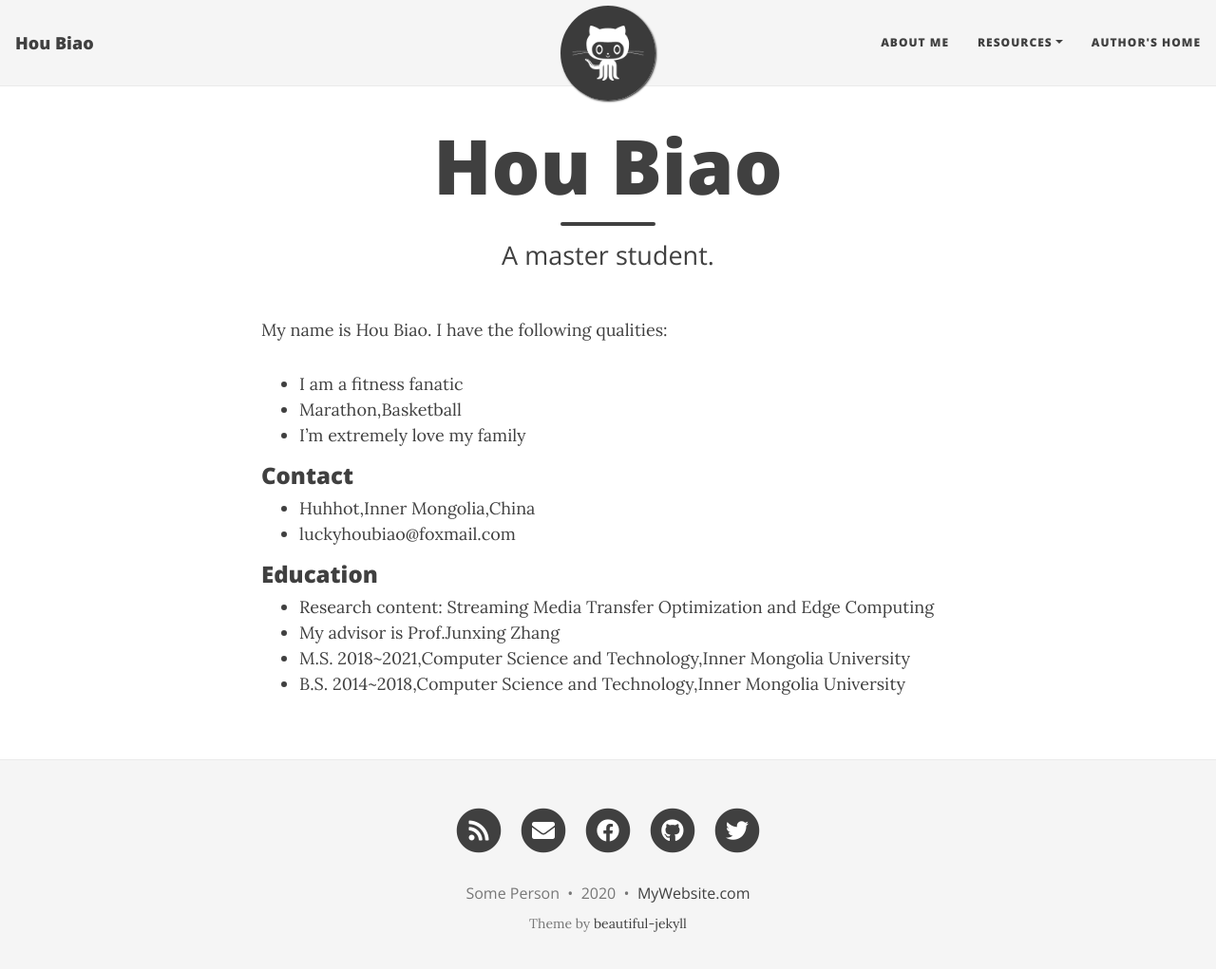
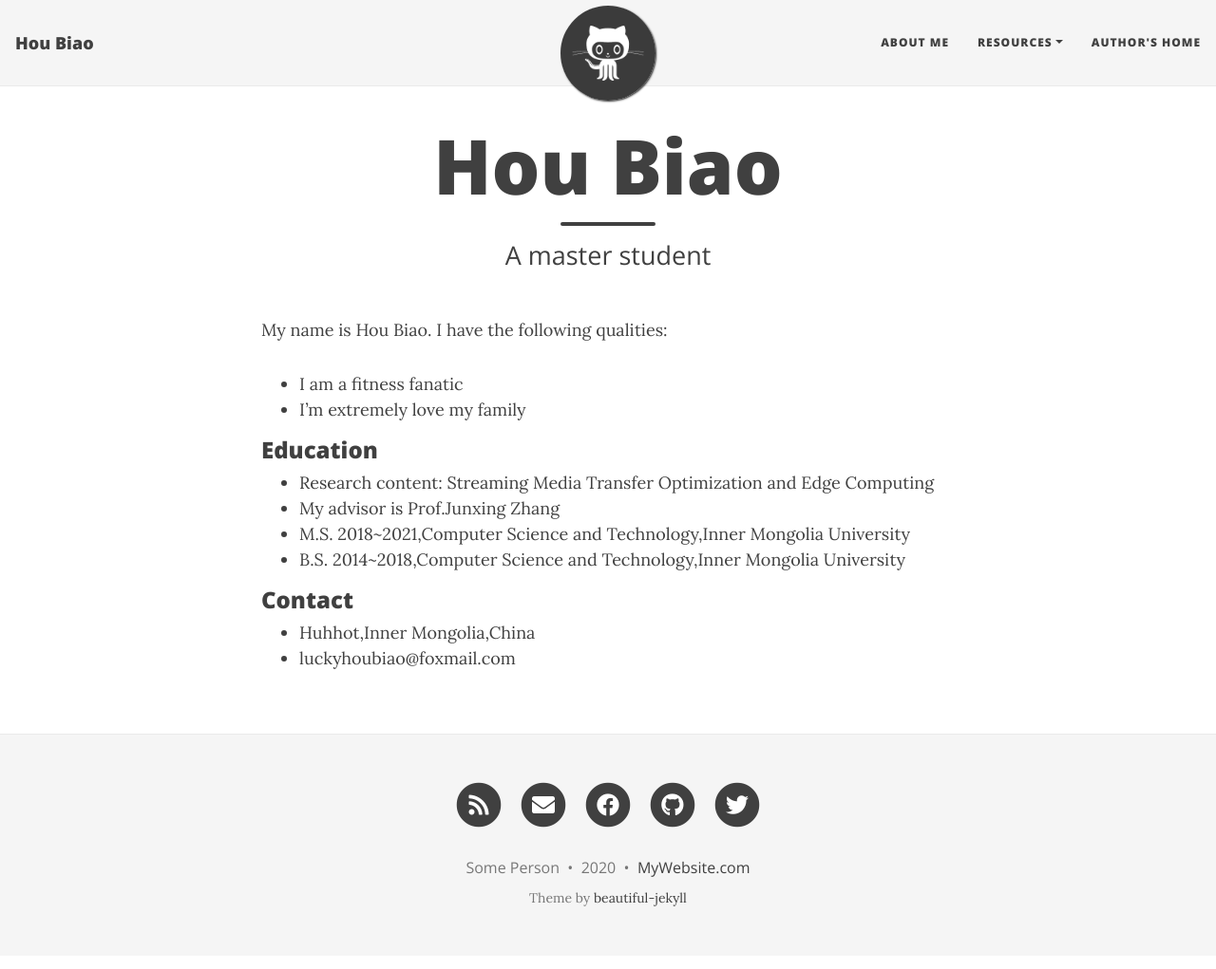
Before and after one commit to hulanwin/hulanwin.github.io, a Jekyll site: the page built from aboutme.md, in a window 1280 px wide and 1034 px high. Shown: the top 1021 px of the window at 95% size. Built offline with Jekyll 4.4.1, drawn with Linux system fonts in a browser that asks for light colours; nearby versions of some CDN libraries; some of the changed lines change nothing that is shown.

Commit message:
change aboutme.md

```diff
--- a/aboutme.md
+++ b/aboutme.md
@@ -1,20 +1,13 @@
 ---
 layout: page
 title: Hou Biao
-subtitle: A master student.
+subtitle: A master student
 ---
 
 My name is Hou Biao. I have the following qualities:
 
 - I am a fitness fanatic
-- Marathon,Basketball
 - I'm extremely love my family
-
-
-### Contact
-
-- Huhhot,Inner Mongolia,China
-- luckyhoubiao@foxmail.com
 
 ### Education
 
@@ -22,3 +15,8 @@ My name is Hou Biao. I have the following qualities:
 - My advisor is Prof.Junxing Zhang
 - M.S. 2018~2021,Computer Science and Technology,Inner Mongolia University
 - B.S. 2014~2018,Computer Science and Technology,Inner Mongolia University
+
+### Contact
+
+- Huhhot,Inner Mongolia,China
+- luckyhoubiao@foxmail.com
```
